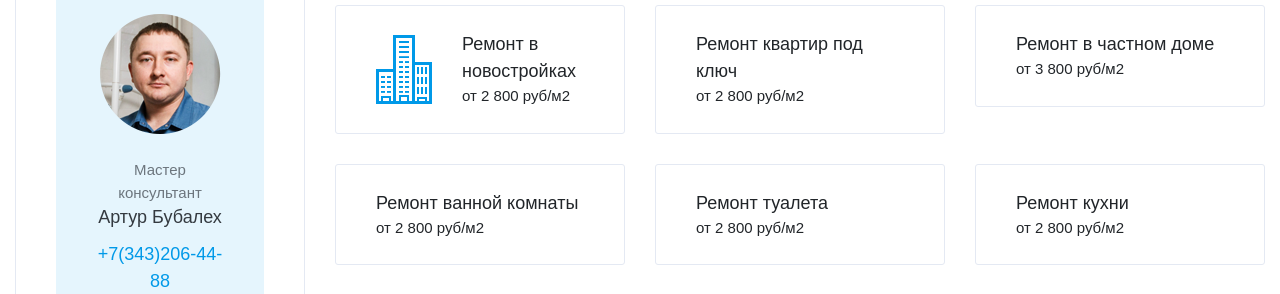
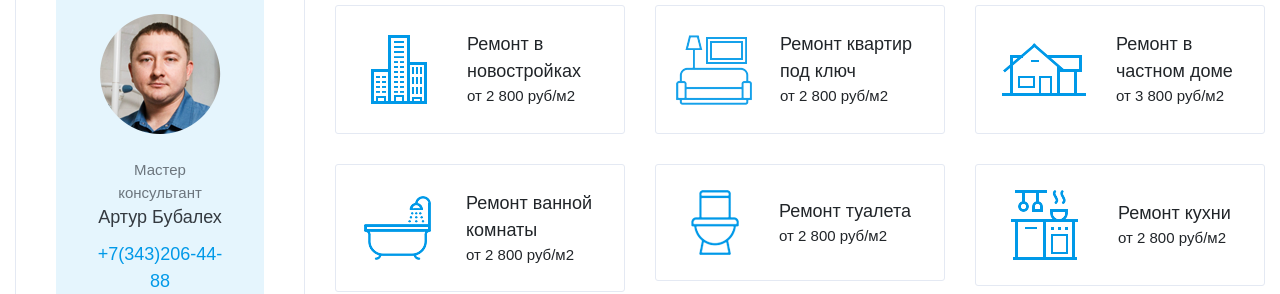
Before and after one commit to marchukmiroslava88/Viratek, a website: page src/index.html in a window 1280 px wide. Shown: the part 658-952 px from the top of the page. Drawn offline with nearby package versions, Linux system fonts and the light colour scheme; files that its build step writes are made by us from their sources.

Commit message:
block-services: add icons, add hover, fix styles

```diff
--- a/src/styles/components/_services.scss
+++ b/src/styles/components/_services.scss
@@ -1,16 +1,24 @@
+@import "../utils/_mixins";
+@import "../utils/_vars";
+
 .popular-services {
   margin-bottom: $mb50;
 
   &__item {
     border: 1px solid $br-color;
-    padding: 25px 40px;
+    padding: 25px 29px 25px 35px;
     border-radius: 3px;
     margin-bottom: 30px;
     display: flex;
     align-items: center;
 
+    &:hover {
+      @include hover(background-color, $primary-color);
+      color: $text-light;
+    }
+
     &:before {
-      margin-right: 30px;
+      margin-right: 40px;
     }
 
     &--1:before {
@@ -18,6 +26,52 @@
       min-width: 56px;
       height: 69px;
       background: url("../../images/icons/sprite.png") -466px -178px;
+    }
+
+    &--2:before {
+      content: "";
+      min-width: 76px;
+      height: 70px;
+      background: url("../../images/icons/sprite.png") -128px -79px;
+      margin-left: -15px;
+      margin-right: 28px;
+    }
+    &--2:hover:before {
+      width: 76px;
+      height: 70px;
+      background: url("../../images/icons/sprite.png") -282px -10px;
+    }
+
+    &--3:before {
+      content: "";
+      min-width: 84px;
+      height: 53px;
+      background: url("../../images/icons/sprite.png") -10px -349px;
+      margin-left: -9px;
+      margin-right: 30px;
+    }
+
+    &--4:before {
+      content: "";
+      min-width: 67px;
+      height: 64px;
+      background: url("../../images/icons/sprite.png") -466px -10px;
+      margin-left: -7px;
+      margin-right: 35px;
+    }
+
+    &--5:before {
+      content: "";
+      min-width: 48px;
+      height: 65px;
+      background: url("../../images/icons/sprite.png") -10px -422px;
+    }
+
+    &--6:before {
+      content: "";
+      min-width: 67px;
+      height: 70px;
+      background: url("../../images/icons/sprite.png") -378px -102px;
     }
   }
 
```
